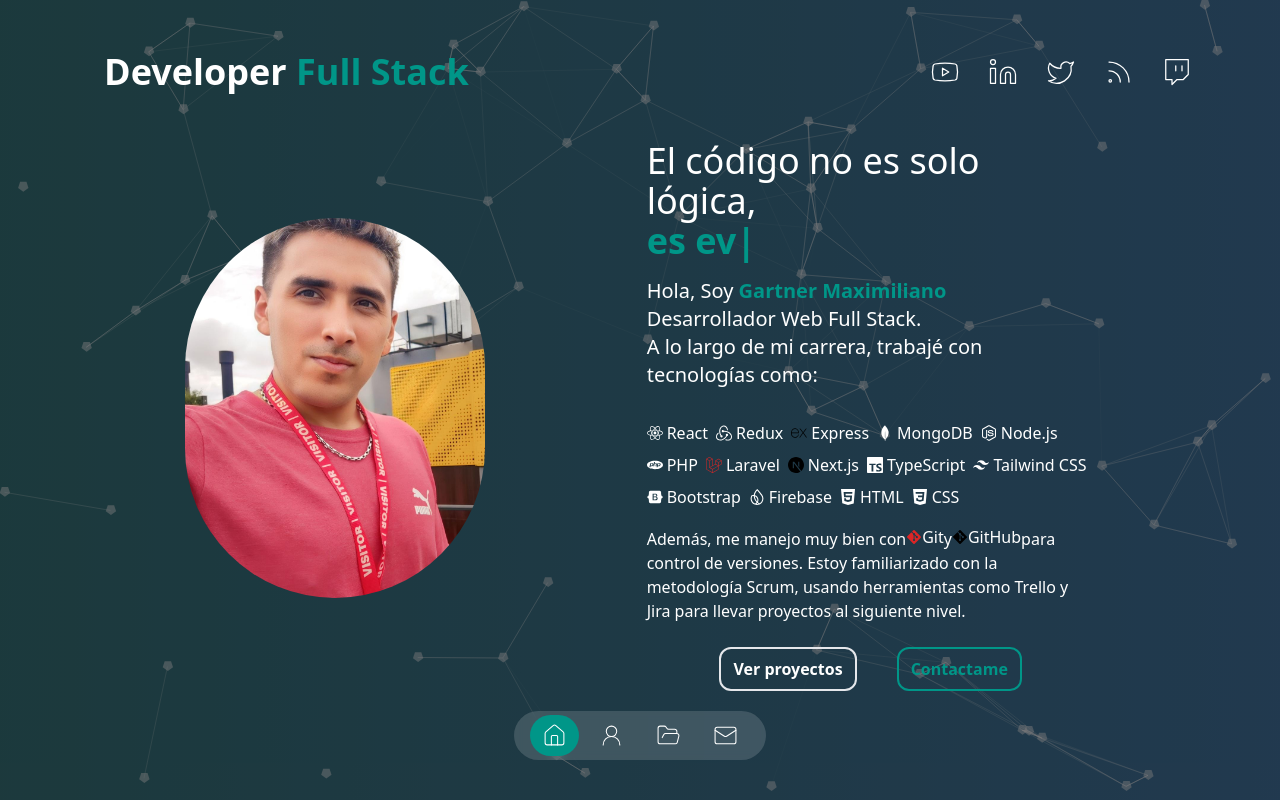
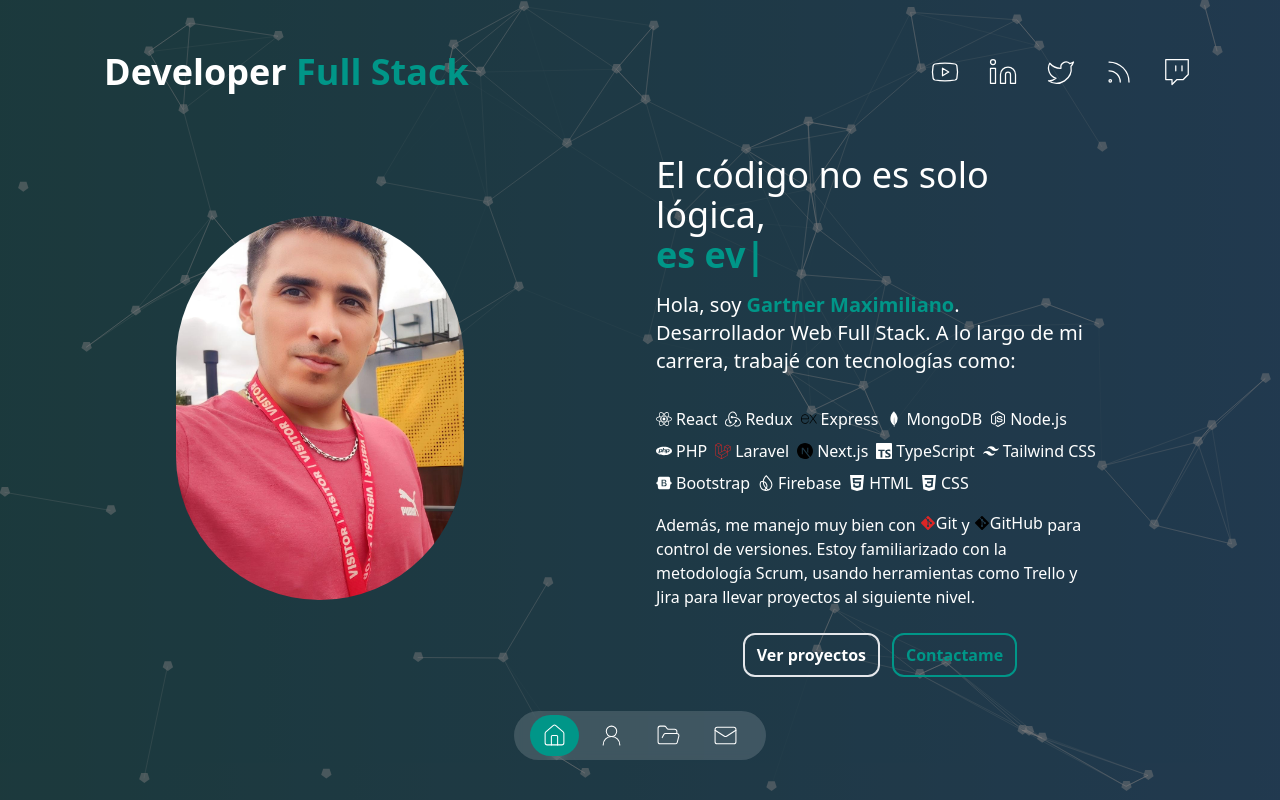
Before and after one commit to maxi-gartner/porfolio, a Next.js app: page / in a window 1280 px wide. Built offline with nearby package versions, Linux system fonts and the light colour scheme.

Commit message:
limpieza de codigo introduction

```diff
--- a/components/introduction.tsx
+++ b/components/introduction.tsx
@@ -9,15 +9,15 @@ import { FaGitAlt } from "react-icons/fa";
 const Introduction = () => {
   return (
     <div className="z-20 w-full bg-darkBg/60 pt-28 md:pt-0">
-      <div className="z-20 flex flex-col items-center w-full p-6 md:flex md:flex-row justify-evenly pt-10 mg:px-0 mg:gap-10 h-full">
-        <div className="flex justify-between">
+      <div className="z-20 flex flex-col items-center w-full p-6 md:flex-row justify-evenly pt-10 gap-10 h-full">
+        <div className="flex justify-center">
           <Image
             src="/MaximilianoGartner.jpg"
             priority
             width={300}
             height={300}
             alt="Profile"
-            className="rounded-full object-cover object-top md:w-300 hidden md:block sm:w-200 sm:h-200 md:w-300 md:h-300"
+            className="rounded-full object-cover object-top hidden md:block w-72 h-96"
           />
         </div>
         <div className="flex flex-col justify-center md:max-w-md items-center w-full max-w-md">
@@ -41,13 +41,13 @@ const Introduction = () => {
             />
           </h1>
           <p className="mx-auto mb-4 text-xl md:mx-0 md:mb-8">
-            Hola, Soy{" "}
-            <span className="text-secondary font-bold ">
+            Hola, soy{" "}
+            <span className="text-secondary font-bold">
               Gartner Maximiliano
             </span>
-            <br />
-            Desarrollador Web Full Stack.
-            <br />A lo largo de mi carrera, trabajé con tecnologías como:
+            .<br />
+            Desarrollador Web Full Stack. A lo largo de mi carrera, trabajé con
+            tecnologías como:
           </p>
           <div className="flex flex-wrap gap-2 mb-4">
             {technologies.map((item) => (
@@ -59,28 +59,28 @@ const Introduction = () => {
           </div>
 
           <p className="mb-2">
-            Además, me manejo muy bien con
+            Además, me manejo muy bien con{" "}
             <span className="inline-flex items-center">
               <FaGitAlt className="text-red-600" title="Git" /> Git
-            </span>
-            y
+            </span>{" "}
+            y{" "}
             <span className="inline-flex items-center">
               <FaGitAlt className="text-black" title="GitHub" /> GitHub
-            </span>
+            </span>{" "}
             para control de versiones. Estoy familiarizado con la metodología
             Scrum, usando herramientas como Trello y Jira para llevar proyectos
             al siguiente nivel.
           </p>
-          <div className="flex items-center justify-center gap-3 md:justify-start md:gap-10 mt-4 mb-24 md:mb-0">
+          <div className="flex items-center justify-center gap-3 md:justify-start mt-4 mb-24 md:mb-0">
             <Link
               href="/projects"
-              className="px-3 py-2 transition-all border-2 cursor-pointer text-md w-fit rounded-xl hover:shadow-xl font-bold  hover:shadow-white/50 "
+              className="px-3 py-2 transition-all border-2 cursor-pointer text-md w-fit rounded-xl hover:shadow-xl font-bold hover:shadow-white/50"
             >
               Ver proyectos
             </Link>
             <Link
               href="/contact"
-              className="px-3 py-2 transition-all border-2 cursor-pointer text-md w-fit rounded-xl hover:shadow-xl font-bold hover:shadow-secondary/50 text-secondary border-secondary"
+              className="px-3 py-2 transition-all border-2 cursor-pointer text-md w-fit rounded-xl hover:shadow-xl font-bold text-secondary border-secondary hover:shadow-secondary/50"
             >
               Contactame
             </Link>
```
